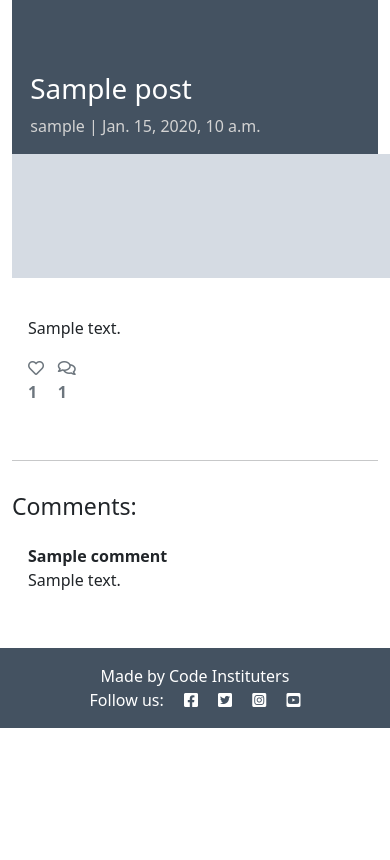
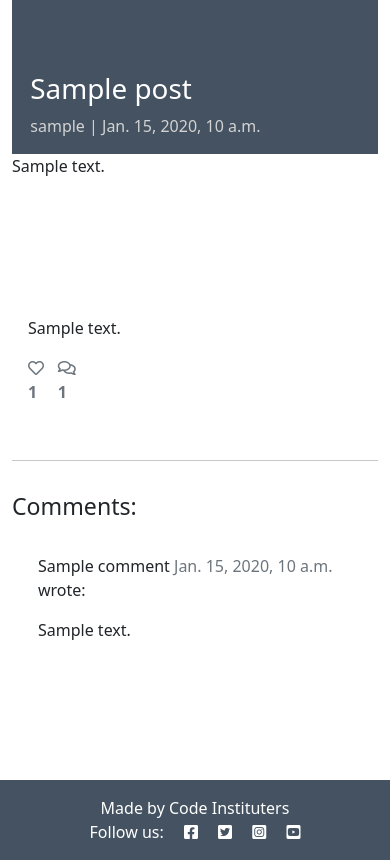
Before and after one commit to oconnorian3/recipesforu, a Django app: a page that uses templates/post_detail.html in a window 390 px wide; the page is wider, and only the part inside the window is pictured. Shown: the part 377-1237 px from the top of that part. Before the commit the page ends 1105 px from the top of that part, so only its background shows below. Run offline with Django 3.2, Linux system fonts and the light colour scheme; tables that the repository leaves empty hold one stand-in row (values such as "Sample post"); grey boxes marked "Sample" are stand-in pictures; grey boxes are pictures that could not be loaded.

Commit message:
Reverted lot of changes in postdetail while T/shooting

```diff
--- a/blog/views.py
+++ b/blog/views.py
@@ -59,6 +59,6 @@
             post.save()
             return redirect('post_detail', slug=post.slug)
     else:
-        form = EditPostForm(initial={'title': post.title, 'content': post.content, 'author': post.author, 'status': post.status})
+        form = EditPostForm(initial={'title': post.title, 'content': post.content, 'author': post.author, 'status': post.status ,'image': post.image})
 
     return render(request, 'edit_post.html', {'form': form, 'post': post})
--- a/templates/post_detail.html
+++ b/templates/post_detail.html
@@ -1,6 +1,5 @@
-{% extends 'base.html' %}
+{% extends 'base.html' %} {% block content %}
 
-{% block content %}
 <div class="masthead">
     <div class="container">
         <div class="row g-0">
@@ -10,20 +9,20 @@
                 <!-- Post author goes before the | the post's created date goes after -->
                 <p class="post-subtitle">{{ post.author }} | {{ post.created_on }}</p>
             </div>
-            <div class="post-detail">
-                {% if post.image and user.is_authenticated %}
-                    <img src="{{ post.image.url }}" alt="{{ post.title }}">
-                {% elif post.image %}
-                    <img src="{{ post.image.url }}" alt="{{ post.title }}">
+            <div class="d-none d-md-block col-md-6 masthead-image">
+                <!-- The featured image URL goes in the src attribute -->
+                {% if "placeholder" in post.featured_image.url %}
+                <img src="https://res.cloudinary.com/dwhdvlzr7/image/upload/v1683108652/pexels-rajesh-tp-1633525_grrm3b.jpg" width="100%">
                 {% else %}
-                    <img src="https://res.cloudinary.com/dwhdvlzr7/image/upload/v1683108652/pexels-rajesh-tp-1633525_grrm3b.jpg" width="100%">
+                <img src=" {{ post.featured_image.url }}" width="100%">
                 {% endif %}
                 <h1>{{ post.title }}</h1>
                 <p class="text-muted">By {{ post.author }} | {{ post.created_on }}</p>
                 <p>{{ post.content | safe }}</p>
-            </div>
+              </div>
             <div class="card-text">
                 {{ post.content | safe }}
+              </div>
             </div>
         </div>
     </div>
@@ -39,6 +38,7 @@
                     {{ post.content | safe }}
                 </p>
                 <div class="row">
+
                     <div class="col-1">
                         <!-- The number of likes goes before the closing strong tag -->
                         <strong class="text-secondary"><i class="far fa-heart"></i> {{ post.number_of_likes }} </strong>
@@ -50,9 +50,10 @@
                             {{ total_comments }}</strong>
                         {% endwith %}
                         {% if user.is_authenticated %}
-                            <div class="text-right mt-3">
-                                <a class="nav-link" href="{% url 'edit_post' slug=post.slug %}">Edit</a>
-                            </div>
+                    <div class="text-right mt-3">
+                        <a class="nav-link" href="{% url 'edit_post' slug=post.slug %}">Edit</a>
+
+                    </div>
                         {% endif %}
                     </div>
                 </div>
@@ -70,12 +71,28 @@
             <div class="card-body">
                 <!-- We want a for loop inside the empty control tags to iterate through each comment in comments -->
                 {% for comment in comments %}
-                <div class="comments" style="">
-                    <strong>{{ comment.name }}</strong>
-                    <p>{{ comment.body }}</p>
+                <div class="comments" style="padding: 10px;">
+                    <p class="font-weight-bold">
+                        <!-- The commenter's name goes here. Check the model if you're not sure what that is -->
+                        {{ comment.name }}
+                        <span class=" text-muted font-weight-normal">
+                            <!-- The comment's created date goes here -->
+                            {{ comment.created_on }}
+                        </span> wrote:
+                    </p>
+                    <!-- The body of the comment goes before the | -->
+                    {{ comment.body | linebreaks }}
                 </div>
-                {% empty %}
-                <p>No comments yet!</p>
+                <!-- Our for loop ends here -->
                 {% endfor %}
+            </div>
+        </div>
+        <div class="col-md-4 card mb-4  mt-3 ">
+            <div class="card-body">
+                <!-- For later -->
+            </div>
+        </div>
+    </div>
+</div>
 
 {% endblock content %}
```
